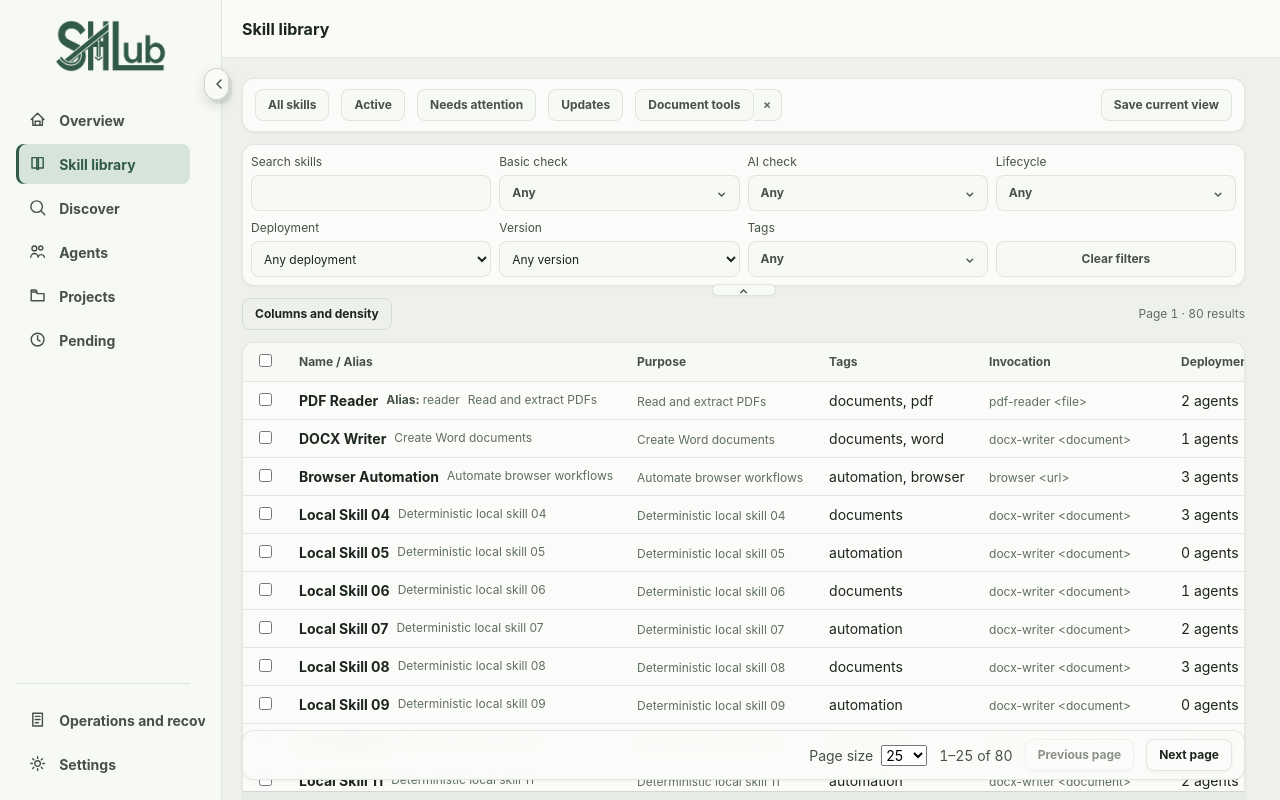
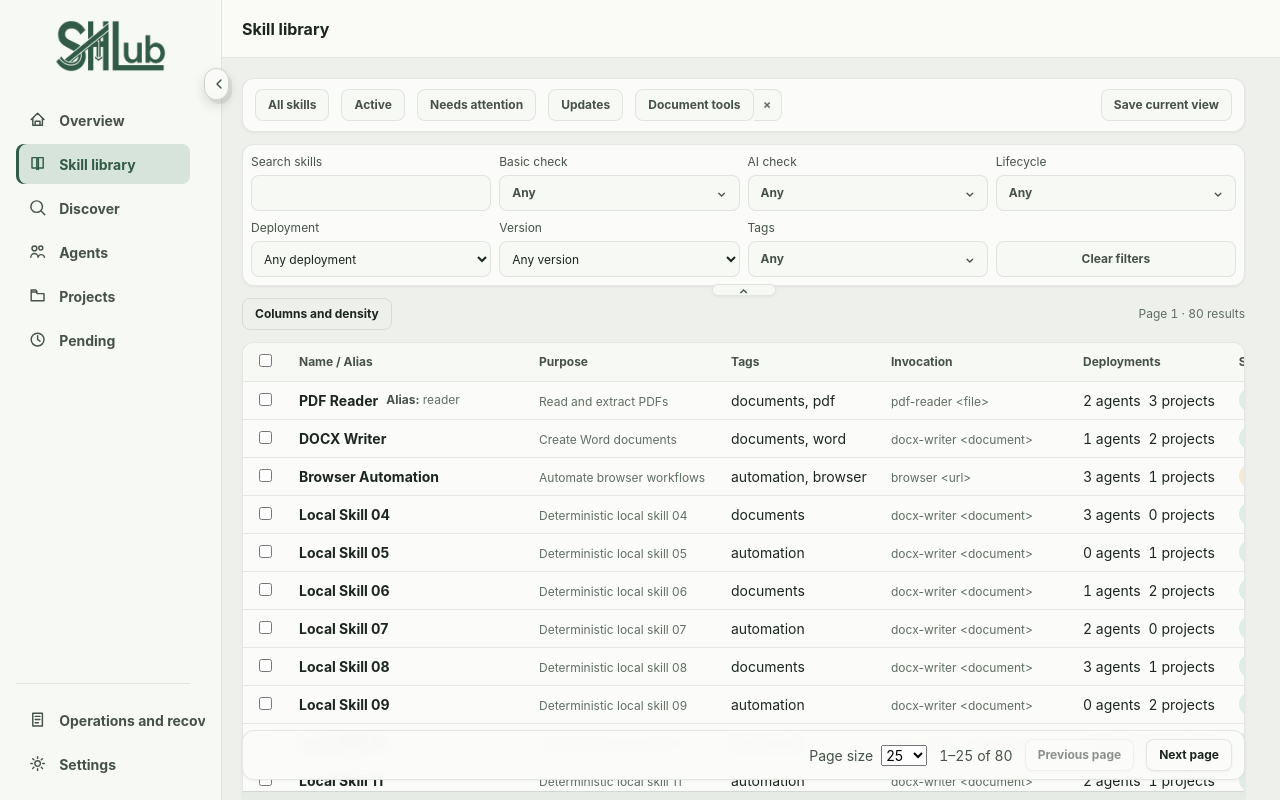
Before and after one commit to crocketc/skill-hub, a React (Vite) app in the folder apps/desktop/: page /__preview/skill-library in a window 1280 px wide. Built offline with nearby package versions, Linux system fonts and the light colour scheme.

Commit message:
fix: remove duplicate purpose from skill names

```diff
--- a/apps/desktop/src/features/skills/SkillTable.tsx
+++ b/apps/desktop/src/features/skills/SkillTable.tsx
@@ -163,7 +163,6 @@ export function createSkillColumns(t: TFunction): ColumnDef<SkillTableRow>[] {
               <span className="sh-skill-table__alias-label">{t("skillLibrary.table.aliasLabel")}:</span> {row.original.alias}
             </span>
           ) : null}
-          <span className="sh-skill-table__secondary" title={row.original.purpose}>{row.original.purpose}</span>
         </div>
       ),
       header: t(COLUMN_LABELS.name),
--- a/apps/desktop/src/styles/base.css
+++ b/apps/desktop/src/styles/base.css
@@ -2265,7 +2265,7 @@ a {
 }
 
 .sh-skill-table [data-column="select"] { width: 2.75rem; min-width: 2.75rem; }
-.sh-skill-table [data-column="name"] { width: 18rem; min-width: 18rem; }
+.sh-skill-table [data-column="name"] { width: 15rem; min-width: 15rem; }
 .sh-skill-table [data-column="purpose"] { width: 12rem; min-width: 12rem; }
 .sh-skill-table [data-column="tags"] { width: 10rem; min-width: 10rem; }
 .sh-skill-table [data-column="lifecycle"] { width: 7rem; min-width: 7rem; }
```
Also changed, not shown: 1 other file (tests, documents, lock files or other folders).
